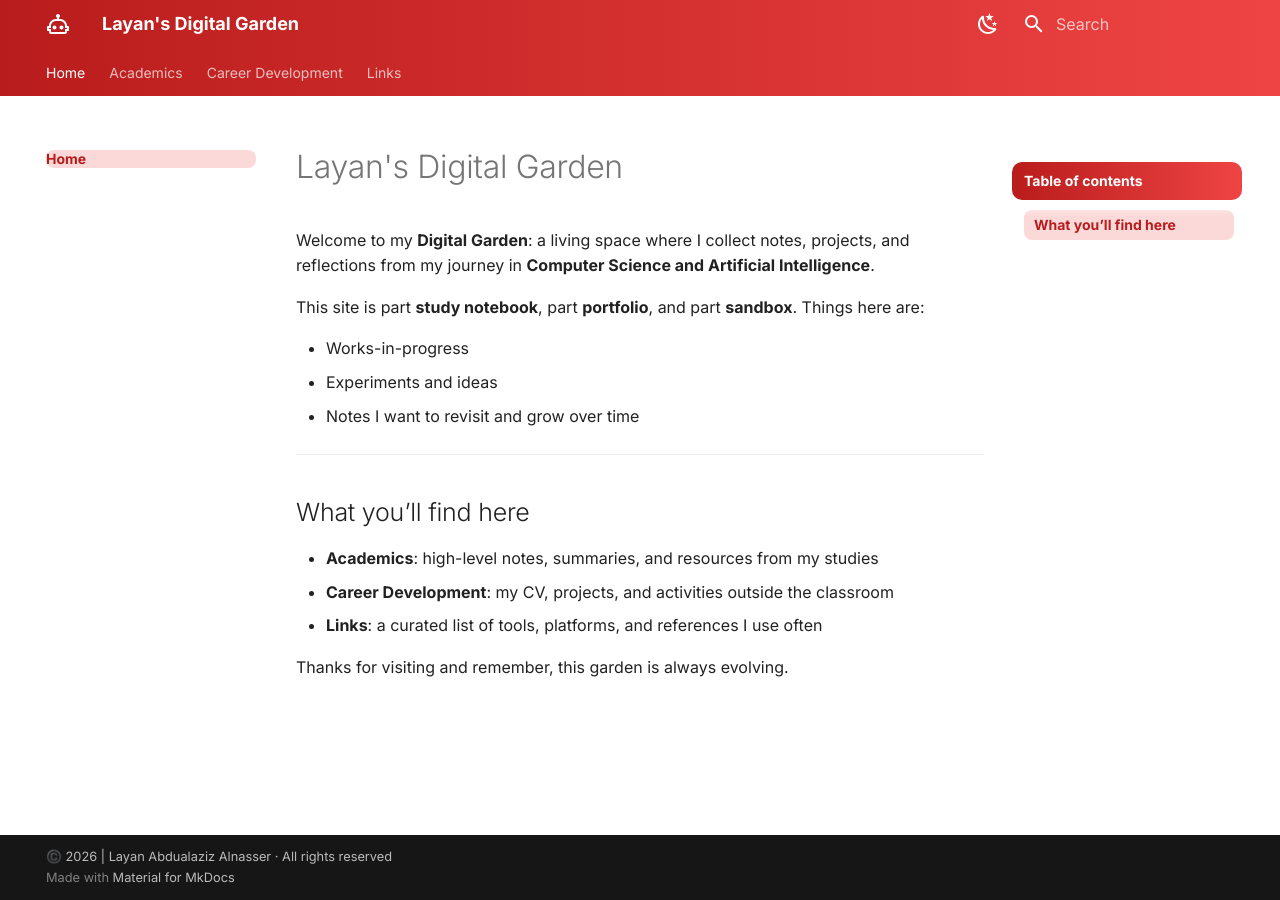
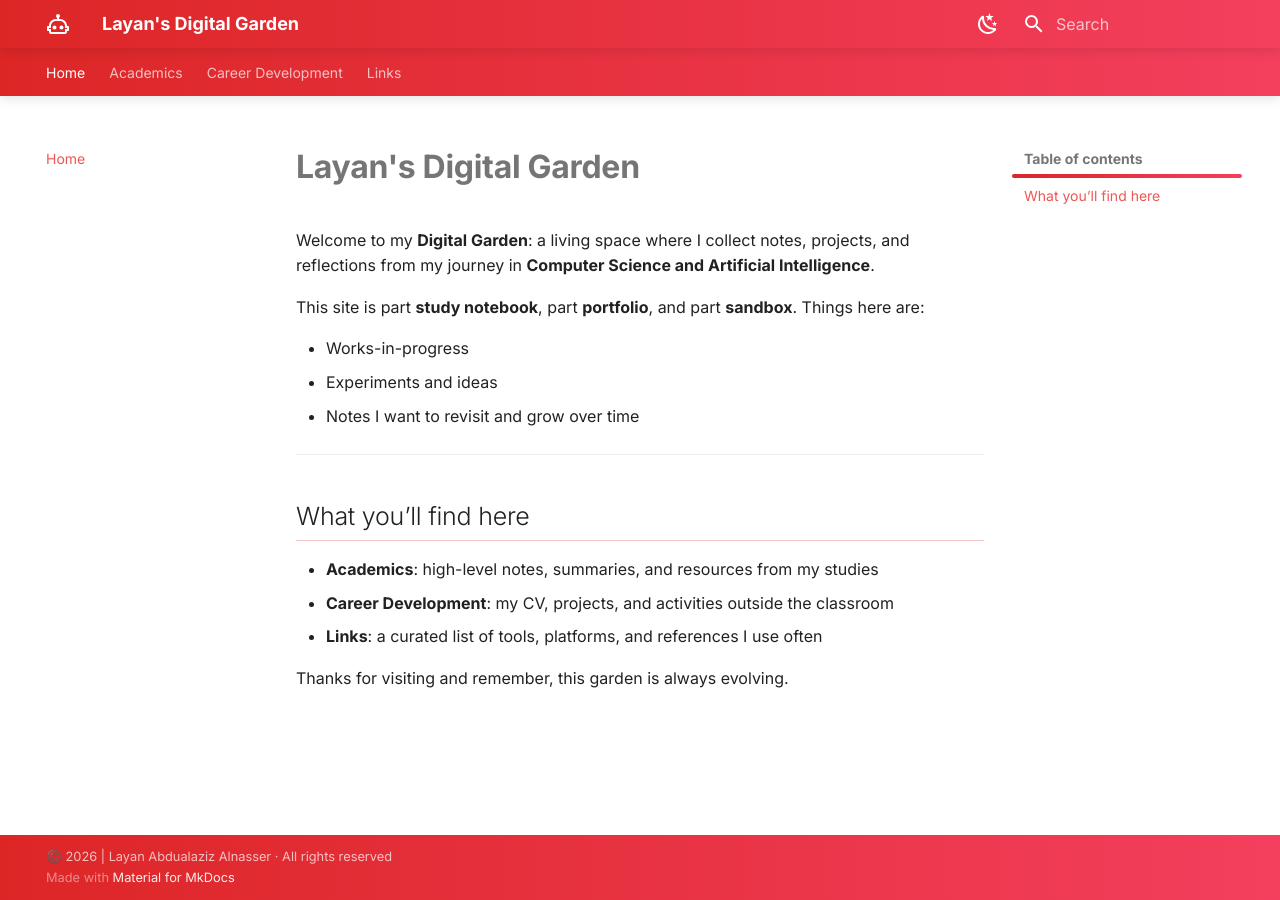
Before and after one commit to LayanAlnasser/My-Garden, an MkDocs documentation site: the page built from docs/index.md, in a window 1280 px wide. Built offline with MkDocs 1.6.1 and Material for MkDocs 9.7.7, drawn with Linux system fonts in a browser that asks for light colours.

Commit message:
Refactor CSS for header, tabs, and footer styles

```diff
--- a/docs/styles/extra.css
+++ b/docs/styles/extra.css
@@ -1,117 +1,314 @@
-/* =======================================================
-   HEADER + TABS (RED GRADIENT)
-======================================================= */
-.md-header {
-  background: linear-gradient(90deg, #b91c1c, #ef4444) !important;
+:root{
+  /* Primary red gradient */
+  --purple-1:#dc2626;   /* rich red */
+  --purple-2:#f43f5e;   /* soft rose red */
+
+  /* Dark-mode reds */
+  --purple-d1:#7f1d1d;  /* deep dark red */
+  --purple-d2:#991b1b;  /* warm dark red */
+
+  /* Accent text red */
+  --purple-ink:#b91c1c;
+
+  --md-header-height: 3.2rem;
+}
+
+/* HEADER & TABS */
+.md-header,
+.md-tabs{
+  background: linear-gradient(90deg, var(--purple-1), var(--purple-2)) !important;
+  box-shadow: 0 2px 12px rgba(0,0,0,0.12) !important;
+}
+
+[data-md-color-scheme="slate"] .md-header,
+[data-md-color-scheme="slate"] .md-tabs{
+  background: linear-gradient(90deg, var(--purple-d1), var(--purple-d2)) !important;
+  box-shadow: 0 2px 14px rgba(0,0,0,0.35) !important;
+}
+
+.md-header__inner,
+.md-tabs__inner{
+  background: transparent !important;
+}
+
+.md-header .md-header__button,
+.md-header .md-header__button *,
+.md-search__form,
+.md-search__input,
+.md-search__icon,
+.md-header__option{
+  background-color: transparent !important;
+  color:#fff !important;
+}
+
+.md-tabs__link:hover{
+  background-color: rgba(255,255,255,0.12) !important;
+}
+
+/* CONTENT WIDTH */
+.md-content__inner{
+  max-width: 900px !important;
+}
+@media (min-width: 1200px){
+  .md-content__inner{
+    max-width: 1000px !important;
+  }
+}
+
+/* HEADINGS */
+.md-typeset h1{
+  font-weight: 900 !important;
+  letter-spacing: -0.3px;
+}
+.md-typeset h2{
+  margin-top: 2.2rem !important;
+  padding-bottom: 0.3rem;
+  border-bottom: 1px solid rgba(220,38,38,0.25);
+}
+.md-typeset h3{
+  font-weight: 700 !important;
+  color: var(--purple-ink);
+}
+
+/* NAV PRIMARY */
+.md-nav--primary .md-nav__item--section > .md-nav__title,
+.md-nav--primary .md-nav__item--section > .md-nav__link,
+.md-nav--primary .md-nav__item--nested > .md-nav__link{
+  display:flex !important;
+  align-items:center !important;
+  margin: 8px !important;
+  padding: 8px 12px !important;
+  border-radius: 12px !important;
+  background: linear-gradient(90deg, var(--purple-1), var(--purple-2)) !important;
+  color: #fff !important;
+  font-weight: 800 !important;
+}
+
+/* FOOTER */
+.md-footer{
+  background: transparent !important;
+}
+
+[data-md-color-scheme="default"] .custom-footer,
+[data-md-color-scheme="default"] .md-footer-meta{
+  background: linear-gradient(90deg, var(--purple-1), var(--purple-2)) !important;
   color: #fff !important;
 }
 
-.md-tabs {
-  background: linear-gradient(90deg, #b91c1c, #ef4444) !important;
-}
-
-.md-header__inner,
-.md-tabs__inner {
-  background: transparent !important;
-}
-
-.md-search__form,
-.md-search__input,
-.md-search__icon,
-.md-header__option {
-  background-color: transparent !important;
+[data-md-color-scheme="slate"] .custom-footer,
+[data-md-color-scheme="slate"] .md-footer-meta{
+  background: linear-gradient(90deg, var(--purple-d1), var(--purple-d2)) !important;
   color: #fff !important;
 }
 
-.md-tabs__link:hover {
-  background-color: rgba(255, 255, 255, 0.12) !important;
+/* Make footer more compact */
+.custom-footer{
+  padding: 26px 16px !important;   /* was much bigger */
+  border-top: 1px solid rgba(255,255,255,0.16) !important;
 }
 
-/* =======================================================
-   LEFT SIDEBAR (PRIMARY NAV)
-======================================================= */
-
-/* Reset base nav links */
-.md-nav--primary .md-nav__link {
-  background: transparent !important;
-  color: inherit !important;
-  font-weight: 400 !important;
-  border-radius: 8px;
+.custom-footer__inner{
+  max-width: 1200px !important;
+  margin: 0 auto !important;
+  display: grid !important;
+  grid-template-columns: 1.2fr 1fr !important;
+  gap: 18px !important;            /* tighter */
+  align-items: start !important;
 }
 
-/* SECTION HEADERS (e.g., "Documentation", "Results") */
-.md-nav--primary .md-nav__item--section > .md-nav__title,
-.md-nav--primary .md-nav__item--section > .md-nav__link {
-  display: flex !important;
-  align-items: center !important;
-  width: calc(100% - 16px) !important;
-
-  margin-left: 8px !important;
-  margin-right: 8px !important;
-  margin-bottom: 10px !important;
-
-  padding: 8px 12px !important;
-
-  background: linear-gradient(90deg, #b91c1c, #ef4444) !important;
-  color: #fff !important;
-
-  border-radius: 12px !important;
-
-  font-weight: 700 !important;
-  letter-spacing: 0.2px !important;
-  box-sizing: border-box !important;
+.custom-footer__right{
+  display: grid !important;
+  grid-template-columns: repeat(3, minmax(170px, 1fr)) !important;
+  gap: 14px !important;            /* tighter */
+  align-items: start !important;
 }
 
-/* Chevron inside section titles */
-.md-nav--primary .md-nav__item--section > .md-nav__title .md-nav__button {
-  margin-left: auto !important;
-  background: transparent !important;
-  color: inherit !important;
+/* Bigger brand line */
+.custom-footer__brand{
+  font-weight: 800 !important;
+  font-size: 1.1rem !important;
+  opacity: .95 !important;
+  margin-bottom: 4px !important;
 }
 
-/* ACTIVE PAGE LINK */
-.md-nav--primary .md-nav__link--active {
-  background-color: rgba(239, 68, 68, 0.20) !important;
-  color: #b91c1c !important;
-  font-weight: 700 !important;
+/* Bigger title */
+.custom-footer__title{
+  font-size: 2.2rem !important;
+  line-height: 1.1 !important;
+  font-weight: 900 !important;
+  margin: 0 0 12px 0 !important;
+  letter-spacing: -0.3px !important;
 }
 
-/* =======================================================
-   RIGHT SIDEBAR (TOC)
-======================================================= */
-
-.md-nav--secondary {
-  padding-top: 12px;
+/* Fix huge line-heights that made footer tall */
+.custom-footer__subtitle{
+  opacity: .92 !important;
+  line-height: 1.4 !important;
+  margin-bottom: 10px !important;
+  max-width: 56ch !important;
 }
 
-/* TOC header pill */
-.md-nav--secondary .md-nav__title {
-  background: linear-gradient(90deg, #b91c1c, #ef4444) !important;
-  color: #fff !important;
-  border-radius: 10px;
-  padding: 10px 12px !important;
-  margin-bottom: 10px !important;
-  font-weight: 700;
+.footer-col__title{
+  font-weight: 900 !important;
+  margin-bottom: 6px !important;
+  opacity: .95 !important;
+  line-height: 1.2 !important;
 }
 
-/* TOC links */
-.md-nav--secondary .md-nav__link {
-  border-radius: 8px;
-  padding: 6px 10px;
+.custom-footer__note{
+  margin-top: 8px !important;
+  font-size: .9rem !important;
+  line-height: 1.4 !important;
+  opacity: .9 !important;
+  max-width: 520px !important;
 }
 
-/* TOC hover */
-.md-nav--secondary .md-nav__link:hover {
-  background-color: rgba(239, 68, 68, 0.10);
+/* FORM */
+.custom-footer__form{
+  display: flex !important;
+  gap: 10px !important;
+  align-items: center !important;
+  max-width: 520px !important;
+  padding: 8px 10px !important;
+  border-radius: 999px !important;
+  background: rgba(255,255,255,0.18) !important;
+  border: 1px solid rgba(255,255,255,0.22) !important;
 }
 
-/* TOC active */
-.md-nav--secondary .md-nav__link--active {
-  background-color: rgba(239, 68, 68, 0.20) !important;
-  color: #b91c1c !important;
-  font-weight: 700 !important;
+.custom-footer__input{
+  flex: 1 !important;
+  border: 0 !important;
+  outline: none !important;
+  background: transparent !important;
+  color: #fff !important;
+  padding: 8px 10px !important;
+  font-size: 1rem !important;
 }
 
-.md-nav--secondary .md-nav__link--active * {
-  color: inherit !important;
+.custom-footer__button{
+  border: 0 !important;
+  cursor: pointer !important;
+  border-radius: 999px !important;
+  padding: 8px 14px !important;
+  font-weight: 900 !important;
+  background: rgba(255,255,255,0.92) !important;
+  color: #1f2937 !important;
 }
+
+/* LINKS */
+.footer-link{
+  display: block !important;
+  padding: 4px 0 !important;
+  line-height: 1.5 !important;
+  text-decoration: none !important;
+  color: rgba(255,255,255,0.90) !important;
+}
+
+.footer-link:hover{
+  color: #fff !important;
+  text-decoration: underline !important;
+}
+
+.md-footer-meta__inner,
+.md-footer-meta__inner a{
+  color: rgba(255,255,255,0.90) !important;
+}
+
+/* TABLE OF CONTENTS: red gradient underline */
+.md-nav--secondary .md-nav__title{
+  position: relative !important;
+  padding-bottom: 10px !important;
+}
+
+.md-nav--secondary .md-nav__title::after{
+  content: "";
+  position: absolute;
+  left: 0;
+  bottom: 0;
+  width: 100%;
+  height: 4px;
+  border-radius: 999px;
+  background: linear-gradient(90deg, var(--purple-1), var(--purple-2));
+}
+
+/* LOGO SIZE */
+.md-header__button.md-logo img{
+  height: auto !important;
+  max-height: calc(var(--md-header-height) - 0.6rem) !important;
+  width: auto !important;
+}
+
+/* =========================
+   CS316 HOME PAGE FIXES
+   (hero + cards + icon sizing)
+   ========================= */
+
+/* Hero container */
+.home-hero{
+  display:grid;
+  grid-template-columns: 1.35fr 0.65fr;
+  gap: 22px;
+  align-items:center;
+  padding: 26px 22px;
+  border-radius: 18px;
+  border: 1px solid rgba(220,38,38,0.18);
+  background: linear-gradient(135deg, rgba(220,38,38,0.08), rgba(244,63,94,0.06));
+  margin-top: 6px;
+}
+
+@media (max-width: 900px){
+  .home-hero{ grid-template-columns: 1fr; }
+}
+
+.home-hero__text h1{
+  margin: 0 0 10px 0 !important;
+}
+
+.home-hero__text p{
+  font-size: 1.03rem;
+  line-height: 1.7;
+  margin: 0 0 14px 0;
+  opacity: .95;
+}
+
+/* Buttons */
+.home-hero .md-button{
+  border-radius: 999px !important;
+  padding: 10px 16px !important;
+  font-weight: 900 !important;
+}
+
+.home-hero .md-button--primary{
+  background: linear-gradient(90deg, var(--purple-1), var(--purple-2)) !important;
+  border: 0 !important;
+  color: #fff !important;
+}
+
+/* Make Material “grid cards” look tighter + more premium */
+.md-typeset .grid.cards > ul{
+  gap: 16px !important;
+}
+
+.md-typeset .grid.cards > ul > li{
+  border-radius: 16px !important;
+  border: 1px solid rgba(220,38,38,0.12) !important;
+  box-shadow: 0 10px 28px rgba(15,23,42,0.06) !important;
+}
+
+[data-md-color-scheme="slate"] .md-typeset .grid.cards > ul > li{
+  border: 1px solid rgba(244,63,94,0.18) !important;
+  box-shadow: 0 12px 34px rgba(0,0,0,0.35) !important;
+}
+
+/* Fix icon appearance inside card titles (emoji SVG size) */
+.md-typeset .grid.cards strong .twemoji,
+.md-typeset .grid.cards strong .twemoji svg{
+  width: 1.25em !important;
+  height: 1.25em !important;
+  vertical-align: -0.2em !important;
+}
+
+/* Optional: highlight card title line slightly */
+.md-typeset .grid.cards > ul > li > p:first-child{
+  font-weight: 900 !important;
+}
```
